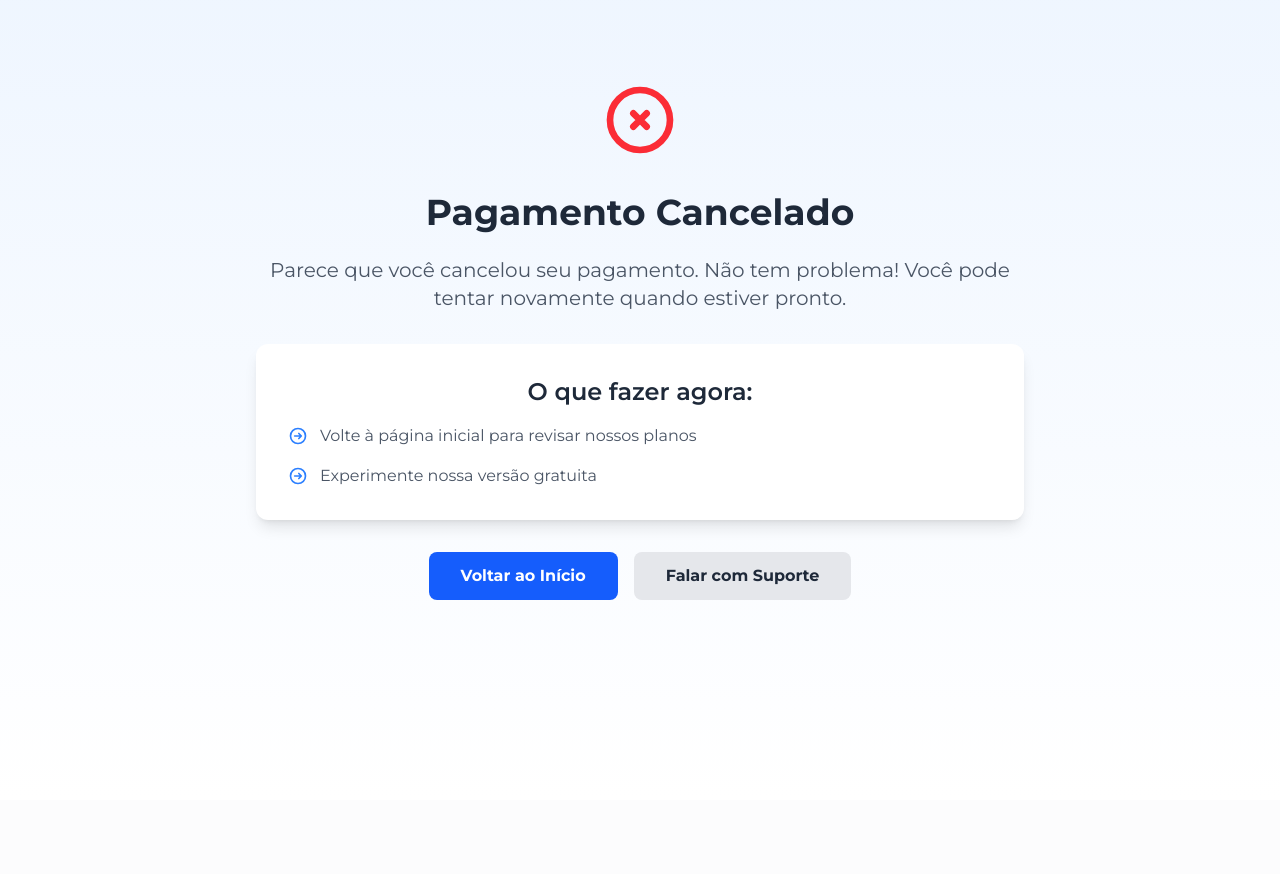
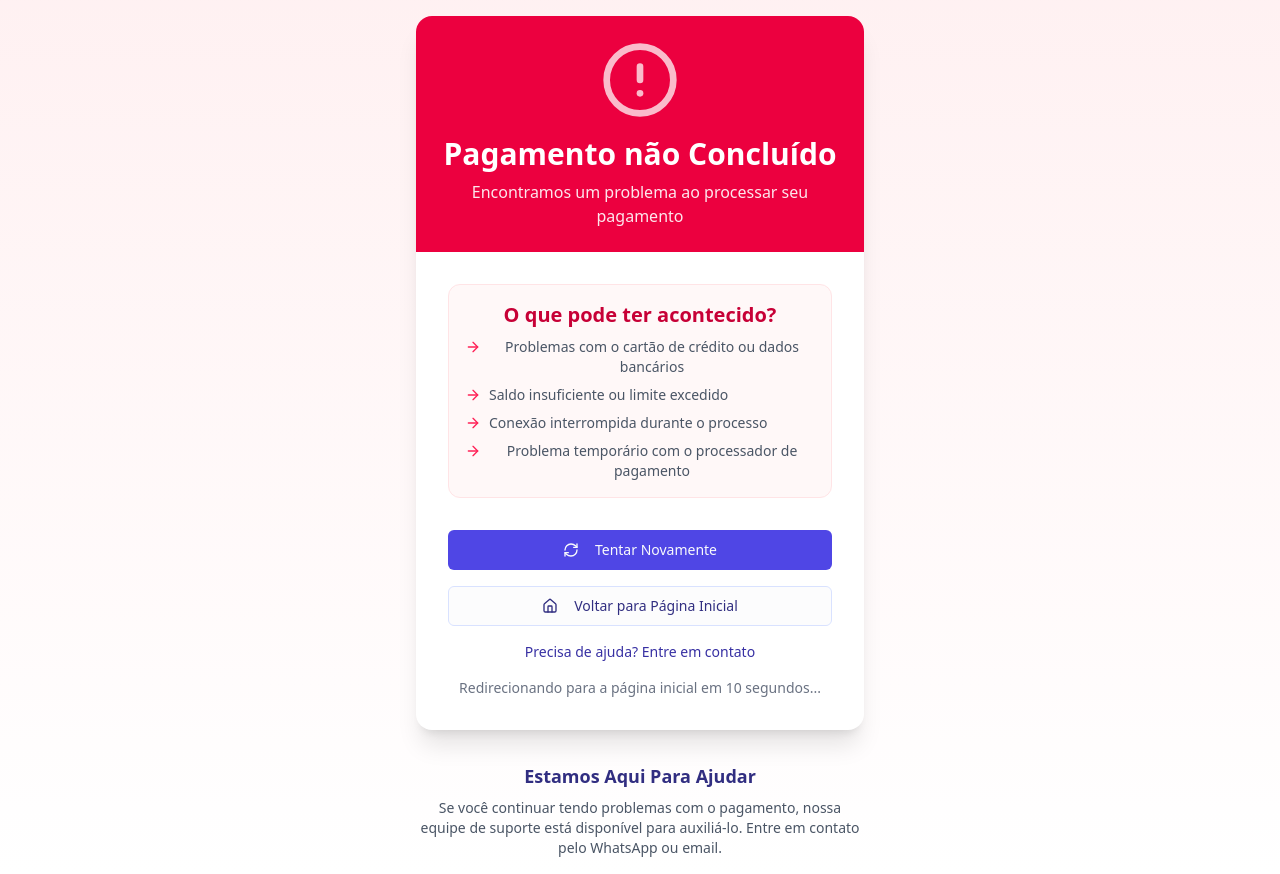
Before and after one commit to dandantas/Audivino, a Next.js app: page /cancel in a window 1280 px wide. Before the commit the page ends 800 px from the top, so only its background shows below. Built offline with nearby package versions, Linux system fonts and the light colour scheme.

Commit message:
feat: Add stripe integration

```diff
--- a/app/cancel/page.tsx
+++ b/app/cancel/page.tsx
@@ -1,64 +1,96 @@
-'use client'
-import { Montserrat } from "next/font/google";
+"use client";
+
+import { useState, useEffect } from "react";
 import Link from "next/link";
+import { AlertCircle, Home, ArrowRight, RefreshCw } from "lucide-react";
+import { Button } from "@/components/ui/button";
 
-const montserrat = Montserrat({ subsets: ["latin"] });
+const Cancel = () => {
+  const [countdown, setCountdown] = useState(15);
 
-export default function Cancel() {
+  useEffect(() => {
+    const timer = setInterval(() => {
+      setCountdown((prev) => {
+        if (prev <= 1) {
+          clearInterval(timer);
+          return 0;
+        }
+        return prev - 1;
+      });
+    }, 1000);
+
+    return () => clearInterval(timer);
+  }, []);
+
   return (
-        <div className={`min-h-screen bg-gradient-to-b from-blue-50 to-white dark:from-gray-900 dark:to-gray-800 ${montserrat.className}`}>
-            <div className="container mx-auto px-6 py-20">
-                <div className="max-w-3xl mx-auto text-center">
-                    <div className="mb-8">
-                        <svg className="w-20 h-20 text-red-500 mx-auto" fill="none" stroke="currentColor" viewBox="0 0 24 24">
-                            <path strokeLinecap="round" strokeLinejoin="round" strokeWidth="2" d="M10 14l2-2m0 0l2-2m-2 2l-2-2m2 2l2 2m7-2a9 9 0 11-18 0 9 9 0 0118 0z" />
-                        </svg>
+    <div className="min-h-screen bg-gradient-to-b from-rose-50 to-white flex flex-col items-center justify-center p-4">
+      <div className="max-w-md w-full bg-white rounded-2xl shadow-xl overflow-hidden">
+        <div className="bg-rose-600 p-6 text-white text-center">
+          <AlertCircle className="h-20 w-20 mx-auto mb-4 text-white animate-pulse" />
+          <h1 className="text-3xl font-bold">Pagamento não Concluído</h1>
+          <p className="mt-2 opacity-90">Encontramos um problema ao processar seu pagamento</p>
         </div>
 
-                    <h1 className="text-4xl font-bold mb-6 text-gray-800 dark:text-white">
-                        Pagamento Cancelado
-                    </h1>
-
-                    <p className="text-xl mb-8 text-gray-600 dark:text-gray-300">
-                        Parece que você cancelou seu pagamento. Não tem problema! Você pode tentar novamente quando estiver pronto.
-                    </p>
-
-                    <div className="bg-white dark:bg-gray-700 rounded-xl p-8 shadow-lg mb-8">
-                        <h2 className="text-2xl font-semibold mb-4 text-gray-800 dark:text-white">
-                            O que fazer agora:
+        <div className="p-6 md:p-8">
+          <div className="rounded-xl p-4 mb-6 bg-rose-50/50 border border-rose-100">
+            <h2 className="text-xl font-semibold text-rose-700 mb-2">
+              O que pode ter acontecido?
             </h2>
-                        <ul className="text-left space-y-4 text-gray-600 dark:text-gray-300">
-                            <li className="flex items-center">
-                                <svg className="w-5 h-5 mr-3 text-blue-500" fill="none" stroke="currentColor" viewBox="0 0 24 24">
-                                    <path strokeLinecap="round" strokeLinejoin="round" strokeWidth="2" d="M13 9l3 3m0 0l-3 3m3-3H8m13 0a9 9 0 11-18 0 9 9 0 0118 0z" />
-                                </svg>
-                                Volte à página inicial para revisar nossos planos
+            <ul className="text-gray-600 space-y-2 text-sm">
+              <li className="flex items-start gap-2">
+                <ArrowRight className="h-4 w-4 text-rose-500 mt-0.5 flex-shrink-0" />
+                <span>Problemas com o cartão de crédito ou dados bancários</span>
               </li>
-                            <li className="flex items-center">
-                                <svg className="w-5 h-5 mr-3 text-blue-500" fill="none" stroke="currentColor" viewBox="0 0 24 24">
-                                    <path strokeLinecap="round" strokeLinejoin="round" strokeWidth="2" d="M13 9l3 3m0 0l-3 3m3-3H8m13 0a9 9 0 11-18 0 9 9 0 0118 0z" />
-                                </svg>
-                                Experimente nossa versão gratuita
+              <li className="flex items-start gap-2">
+                <ArrowRight className="h-4 w-4 text-rose-500 mt-0.5 flex-shrink-0" />
+                <span>Saldo insuficiente ou limite excedido</span>
+              </li>
+              <li className="flex items-start gap-2">
+                <ArrowRight className="h-4 w-4 text-rose-500 mt-0.5 flex-shrink-0" />
+                <span>Conexão interrompida durante o processo</span>
+              </li>
+              <li className="flex items-start gap-2">
+                <ArrowRight className="h-4 w-4 text-rose-500 mt-0.5 flex-shrink-0" />
+                <span>Problema temporário com o processador de pagamento</span>
               </li>
             </ul>
           </div>
 
-                    <div className="flex justify-center space-x-4">
-                        <Link
-                            href="/"
-                            className="bg-blue-600 hover:bg-blue-700 text-white font-bold py-3 px-8 rounded-lg transition-colors"
-                        >
-                            Voltar ao Início
+          <div className="mt-8 flex flex-col gap-4">
+            <Button asChild className="w-full bg-divine-500 hover:bg-divine-600">
+              <Link href="#pricing">
+                <RefreshCw className="mr-2 h-4 w-4" /> Tentar Novamente
               </Link>
-                        <Link
-                            href="#contato"
-                            className="bg-gray-200 hover:bg-gray-300 dark:bg-gray-600 dark:hover:bg-gray-500 text-gray-800 dark:text-white font-bold py-3 px-8 rounded-lg transition-colors"
-                        >
-                            Falar com Suporte
+            </Button>
+
+            <Button asChild variant="outline" className="w-full border-divine-200 text-divine-700">
+              <Link href="/">
+                <Home className="mr-2 h-4 w-4" /> Voltar para Página Inicial
+              </Link>
+            </Button>
+
+            <Link href="/contact" className="text-divine-600 hover:text-divine-700 text-center text-sm font-medium">
+              Precisa de ajuda? Entre em contato
             </Link>
           </div>
+
+          {countdown > 0 && (
+            <p className="text-center text-sm text-gray-500 mt-4">
+              Redirecionando para a página inicial em {countdown} segundos...
+            </p>
+          )}
         </div>
+      </div>
+
+      <div className="mt-8 text-center max-w-md">
+        <h3 className="text-lg font-semibold text-divine-700 mb-2">Estamos Aqui Para Ajudar</h3>
+        <p className="text-gray-600 text-sm">
+          Se você continuar tendo problemas com o pagamento, nossa equipe de suporte está disponível
+          para auxiliá-lo. Entre em contato pelo WhatsApp ou email.
+        </p>
       </div>
     </div>
   );
-}
+};
+
+export default Cancel;
--- /dev/null
+++ b/app/success/actions/get-checkout-session.ts
@@ -0,0 +1,15 @@
+'use server';
+
+import Stripe from 'stripe';
+
+export async function getCheckoutSession(sessionId: string): Promise<Stripe.Checkout.Session> {
+    const stripe = new Stripe(process.env.STRIPE_SECRET_KEY!, {
+        apiVersion: "2025-02-24.acacia",
+    });
+    const session = await stripe.checkout.sessions.retrieve(sessionId, {
+        expand: ["line_items.data.price.product"],
+    });
+
+    // TODO: add a server call to update the user's subscription status
+    return session;
+}
--- a/app/success/page.tsx
+++ b/app/success/page.tsx
@@ -1,73 +1,109 @@
-'use client'
-import constants from "@/constants";
-import { Montserrat } from "next/font/google";
+"use client";
+
+import { useState, useEffect, Suspense } from "react";
+import Link from "next/link";
+import { CircleCheck, Home, ArrowRight } from "lucide-react";
+import { Button } from "@/components/ui/button";
 import { useSearchParams } from "next/navigation";
-import { Suspense } from "react";
+import Stripe from "stripe";
+import { getCheckoutSession } from "./actions/get-checkout-session";
 
-const montserrat = Montserrat({ subsets: ["latin"] });
+const Success = () => {
+    const searchParams = useSearchParams();
+    const planType = searchParams.get("plan") || "básico";
+    const [countdown, setCountdown] = useState(10);
+    const [, setSessionData] = useState<Stripe.Checkout.Session | null>(null);
 
-function Success() {
-    const searchParams = useSearchParams();
-    const sessionId = searchParams.get('session_id');
+    useEffect(() => {
+        const timer = setInterval(() => {
+            setCountdown((prev) => {
+                if (prev <= 1) {
+                    clearInterval(timer);
+                    return 0;
+                }
+                return prev - 1;
+            });
+        }, 1000);
+
+        return () => clearInterval(timer);
+    }, []);
+
+    useEffect(() => {
+        async function fetchSessionData() {
+            const sessionId = searchParams.get("session_id");
+            if (typeof sessionId !== 'string') {
+                return;
+            }
+            const session = await getCheckoutSession(sessionId);
+            setSessionData(session);
+        }
+        fetchSessionData();
+    }, [searchParams]);
 
     return (
-        <div className={`min-h-screen bg-gradient-to-b from-blue-50 to-white dark:from-gray-900 dark:to-gray-800 ${montserrat.className}`}>
-            <div className="container mx-auto px-6 py-20">
-                <div className="max-w-3xl mx-auto text-center">
-                    <div className="mb-8 animate-bounce">
-                        <svg className="w-20 h-20 text-green-500 mx-auto" fill="none" stroke="currentColor" viewBox="0 0 24 24">
-                            <path strokeLinecap="round" strokeLinejoin="round" strokeWidth="2" d="M9 12l2 2 4-4m6 2a9 9 0 11-18 0 9 9 0 0118 0z" />
-                        </svg>
+        <div className="min-h-screen bg-gradient-to-b from-divine-50 to-white flex flex-col items-center justify-center p-4">
+            <div className="max-w-md w-full bg-white rounded-2xl shadow-xl overflow-hidden">
+                <div className="bg-divine-500 p-6 text-white text-center">
+                    <CircleCheck className="h-20 w-20 mx-auto mb-4 text-white animate-bounce-slow" />
+                    <h1 className="text-3xl font-bold">Pagamento Confirmado!</h1>
+                    <p className="mt-2 opacity-90">Sua assinatura foi ativada com sucesso</p>
+                </div>
+
+                <div className="p-6 md:p-8">
+                    <div className="glass-card rounded-xl p-4 mb-6 bg-divine-50/50">
+                        <h2 className="text-xl font-semibold text-divine-700 mb-2">
+                            Plano {planType.charAt(0).toUpperCase() + planType.slice(1)}
+                        </h2>
+                        <p className="text-gray-600">
+                            Seu plano está ativo e você começará a receber mensagens espirituais diárias via WhatsApp a partir de amanhã.
+                        </p>
                     </div>
 
-                    <h1 className="text-4xl font-bold mb-6 text-gray-800 dark:text-white">
-                        Pagamento Confirmado!
-                    </h1>
-                    <p>Session ID: {sessionId}</p>
+                    <div className="space-y-4">
+                        <div className="flex items-start gap-3">
+                            <div className="bg-divine-100 p-1 rounded-full">
+                                <ArrowRight className="h-4 w-4 text-divine-600" />
+                            </div>
+                            <p className="text-gray-600 text-sm">Configure suas preferências no seu painel de controle para personalizar sua experiência.</p>
+                        </div>
 
-                    <p className="text-xl mb-8 text-gray-600 dark:text-gray-300">
-                        Obrigado por se juntar à família `${constants.platform_name}`! Sua jornada espiritual está prestes a começar.
-                    </p>
-
-                    <div className="bg-white dark:bg-gray-700 rounded-xl p-8 shadow-lg mb-8">
-                        <h2 className="text-2xl font-semibold mb-4 text-gray-800 dark:text-white">
-                            O que esperar agora:
-                        </h2>
-                        <ul className="text-left space-y-4 text-gray-600 dark:text-gray-300">
-                            <li className="flex items-center">
-                                <svg className="w-5 h-5 mr-3 text-green-500" fill="none" stroke="currentColor" viewBox="0 0 24 24">
-                                    <path strokeLinecap="round" strokeLinejoin="round" strokeWidth="2" d="M5 13l4 4L19 7" />
-                                </svg>
-                                Você receberá um WhatsApp de boas-vindas em até 24 horas
-                            </li>
-                            <li className="flex items-center">
-                                <svg className="w-5 h-5 mr-3 text-green-500" fill="none" stroke="currentColor" viewBox="0 0 24 24">
-                                    <path strokeLinecap="round" strokeLinejoin="round" strokeWidth="2" d="M5 13l4 4L19 7" />
-                                </svg>
-                                Suas mensagens diárias começarão automaticamente
-                            </li>
-                            <li className="flex items-center">
-                                <svg className="w-5 h-5 mr-3 text-green-500" fill="none" stroke="currentColor" viewBox="0 0 24 24">
-                                    <path strokeLinecap="round" strokeLinejoin="round" strokeWidth="2" d="M5 13l4 4L19 7" />
-                                </svg>
-                                Acesso imediato a todas as funcionalidades da sua assinatura
-                            </li>
-                        </ul>
+                        <div className="flex items-start gap-3">
+                            <div className="bg-divine-100 p-1 rounded-full">
+                                <ArrowRight className="h-4 w-4 text-divine-600" />
+                            </div>
+                            <p className="text-gray-600 text-sm">Uma porcentagem de sua assinatura será destinada a projetos de caridade. Agradecemos sua contribuição!</p>
+                        </div>
                     </div>
 
-                    <div className="bg-blue-50 dark:bg-gray-600 rounded-xl p-6">
-                        <p className="text-gray-600 dark:text-gray-300">
-                            Se precisar de ajuda ou tiver alguma dúvida, entre em contato conosco através do WhatsApp de suporte:
-                            <br />
-                            <span className="font-semibold">+55 (11) 99999-9999</span>
+                    <div className="mt-8 flex flex-col gap-4">
+                        <Button asChild className="w-full bg-divine-500 hover:bg-divine-600">
+                            <Link href="/">
+                                <Home className="mr-2 h-4 w-4" /> Voltar para Página Inicial
+                            </Link>
+                        </Button>
+
+                        <Link href="/dashboard" className="text-divine-600 hover:text-divine-700 text-center text-sm font-medium">
+                            Acessar meu Painel de Controle
+                        </Link>
+                    </div>
+
+                    {countdown > 0 && (
+                        <p className="text-center text-sm text-gray-500 mt-4">
+                            Redirecionando em {countdown} segundos...
                         </p>
-                    </div>
+                    )}
                 </div>
+            </div>
+
+            <div className="mt-8 text-center max-w-md">
+                <h3 className="text-lg font-semibold text-divine-700 mb-2">Apoie Nossa Missão</h3>
+                <p className="text-gray-600 text-sm">
+                    Cada assinatura ajuda a levar conforto espiritual para mais pessoas e apoiar causas beneficentes. Compartilhe este serviço com amigos e familiares.
+                </p>
             </div>
         </div>
     );
-}
-
+};
 export default function SuccessWrapped() {
     return (
         <Suspense>
--- a/components/Pricing.tsx
+++ b/components/Pricing.tsx
@@ -4,7 +4,7 @@ import { Button } from "@/components/ui/button";
 import { Badge } from "@/components/ui/badge";
 
 interface PricingProps {
-  onGetStartedClick: () => void;
+  onGetStartedClick: (priceType: "basic" | "premium") => void;
 }
 
 const Pricing = ({ onGetStartedClick }: PricingProps) => {
@@ -64,7 +64,7 @@ const Pricing = ({ onGetStartedClick }: PricingProps) => {
                 </li>
               </ul>
 
-              <Button onClick={onGetStartedClick} className="w-full mt-6 bg-divine-500 hover:bg-divine-600 text-white">
+              <Button onClick={() => onGetStartedClick("basic")} className="w-full mt-6 bg-divine-500 hover:bg-divine-600 text-white">
                 Começar com Básico
               </Button>
             </div>
@@ -117,7 +117,7 @@ const Pricing = ({ onGetStartedClick }: PricingProps) => {
                 </li>
               </ul>
 
-              <Button onClick={onGetStartedClick} className="w-full mt-6 bg-divine-500 hover:bg-divine-600 text-white">
+              <Button onClick={() => onGetStartedClick("premium")} className="w-full mt-6 bg-divine-500 hover:bg-divine-600 text-white">
                 Começar com Premium
               </Button>
             </div>
```
Also changed, not shown: app/api/checkout-sessions/route.ts (+42 -66 lines), app/api/webhook/route.ts (+51 -57 lines), app/page.tsx (+19 -18 lines). Lines whose indentation alone changed are shown as unchanged.
